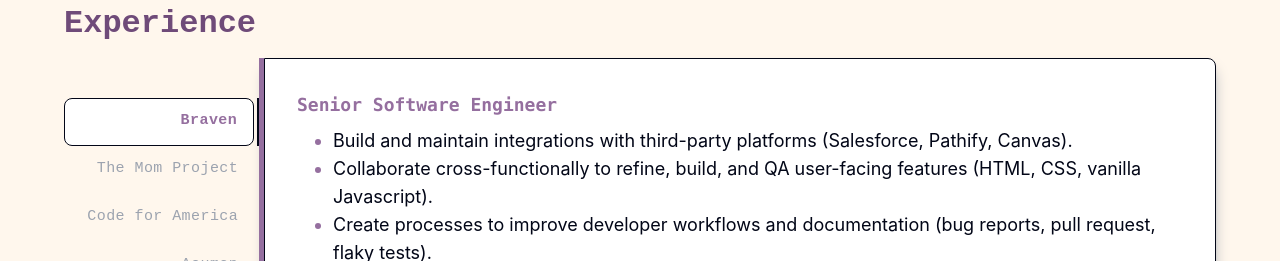
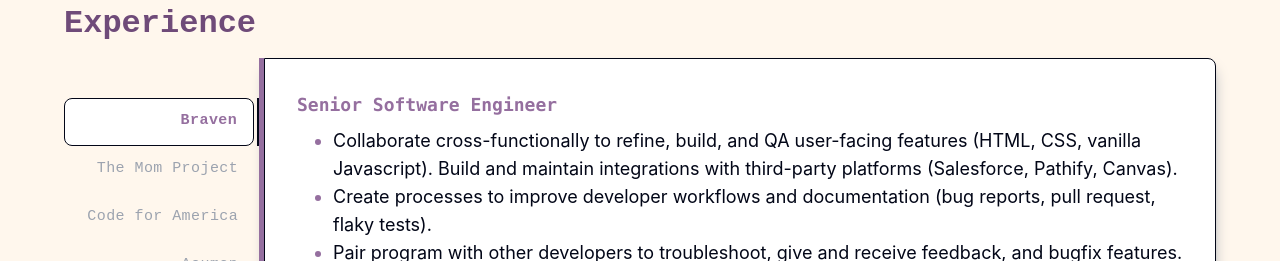
Before and after one commit to fionatagious/fiona.works, a Next.js app: page / in a window 1280 px wide. Shown: the part 1220-1481 px from the top of the page. Built offline with nearby package versions, Linux system fonts and the light colour scheme.

Commit message:
role bullet

```diff
--- a/consts.js
+++ b/consts.js
@@ -68,18 +68,14 @@ export const resumeBullets = [
     children: [
       {
         id: 1,
-        bullet: `Build and maintain integrations with third-party platforms (Salesforce, Pathify, Canvas).`,
+        bullet: `Collaborate cross-functionally to refine, build, and QA user-facing features (HTML, CSS, vanilla Javascript). Build and maintain integrations with third-party platforms (Salesforce, Pathify, Canvas).`,
       },
       {
         id: 2,
-        bullet: `Collaborate cross-functionally to refine, build, and QA user-facing features (HTML, CSS, vanilla Javascript).`,
+        bullet: `Create processes to improve developer workflows and documentation (bug reports, pull request, flaky tests).`,
       },
       {
         id: 3,
-        bullet: `Create processes to improve developer workflows and documentation (bug reports, pull request, flaky tests).`,
-      },
-      {
-        id: 4,
         bullet: `Pair program with other developers to troubleshoot, give and receive feedback, and bugfix features.`,
       },
     ],
```
